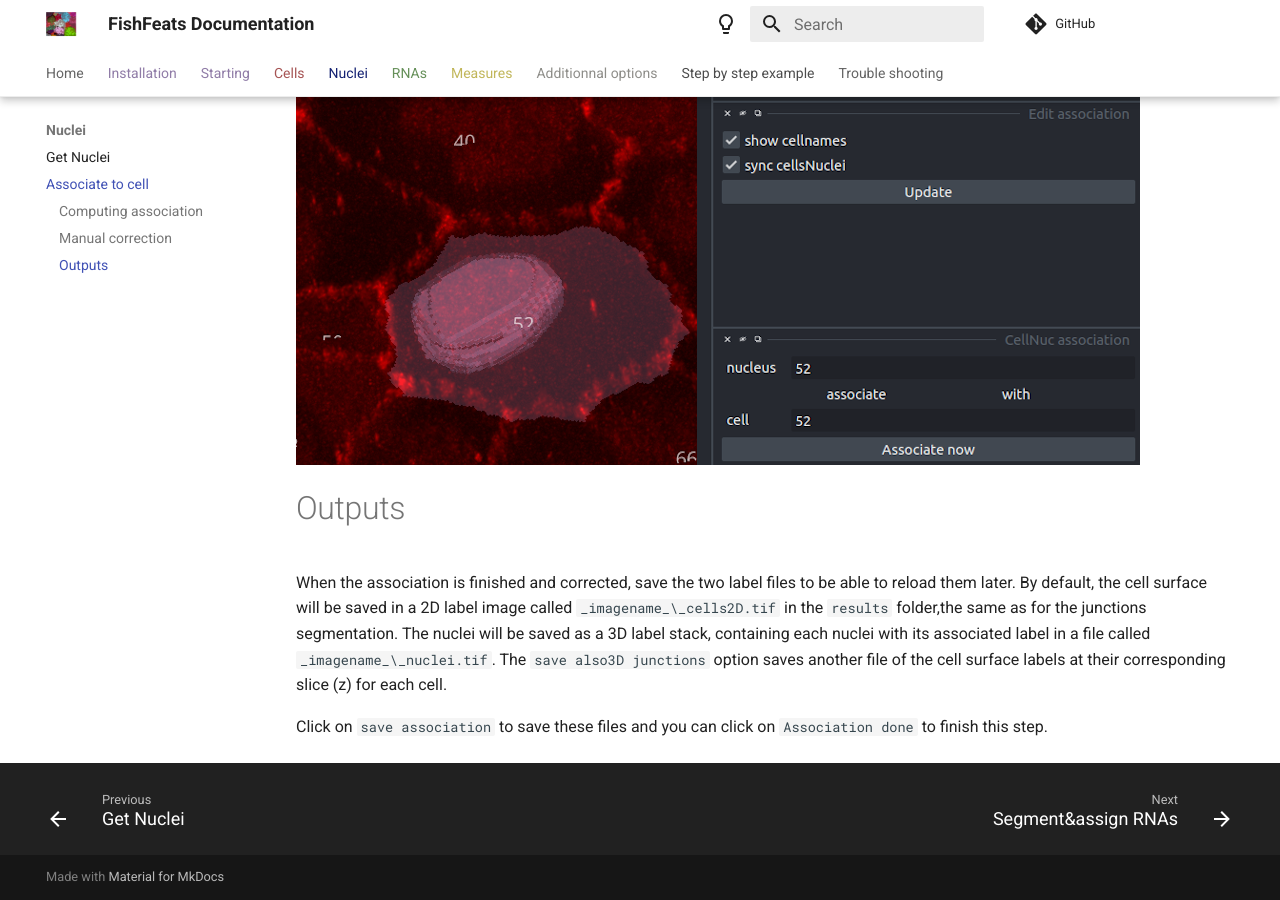
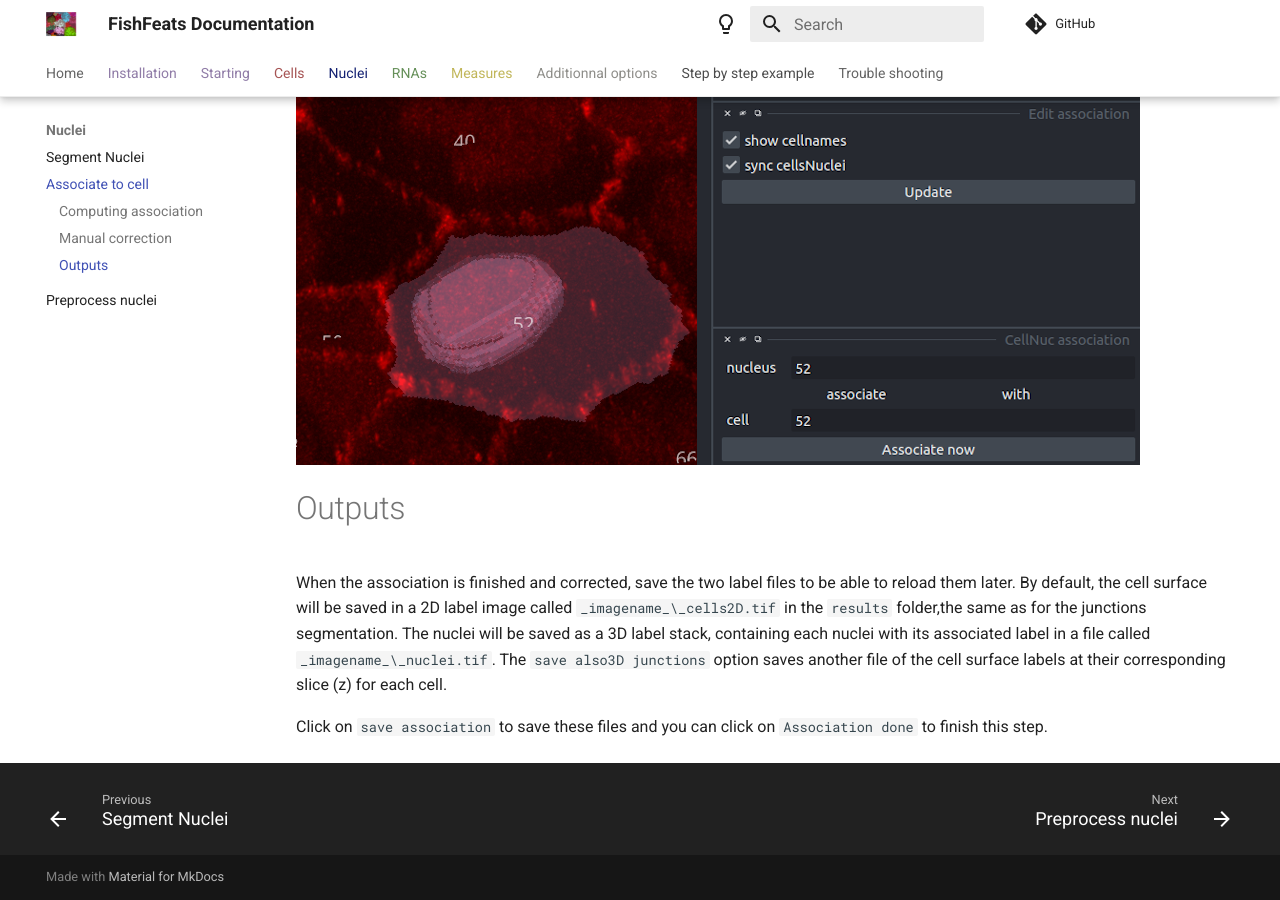
Before and after one commit to gletort/FishFeats, an MkDocs documentation site: the page built from docs/Associate.md, in a window 1280 px wide and 900 px high, scrolled down 1717 px. Built offline with MkDocs 1.6.1 and Material for MkDocs 9.7.7, drawn with Linux system fonts in a browser that asks for light colours; comment, search, counter and statistics services are not loaded.

Commit message:
doc links

```diff
--- a/mkdocs.yml
+++ b/mkdocs.yml
@@ -13,14 +13,15 @@ nav:
         - Segment: Get-cells.md
         - 3D cell positions: 3d-cell-positions.md
     - Nuclei:
-        - Get Nuclei: Get-nuclei.md
+        - Segment Nuclei: Get-nuclei.md
         - Associate to cell: Associate.md
+        - Preprocess nuclei: Preprocess-nuclei.md
     - RNAs:
         - Segment&assign RNAs: Get-RNAs.md
     - Measures:
         - Classify cells: Classify-cells.md
-        - Measure cytoplasmic: Measure-cytoplasmic-staining.md
-        - Measure nuclear: Measure-nuclear-staining.md
+        - Measure cytoplasmic intensity: Measure-cytoplasmic-staining.md
+        - Measure nuclear intensity: Measure-nuclear-staining.md
     - Additionnal options:
         - Touching labels: Touching-labels.md
         - Hierarchical clustering: Hierarchical-clustering.md
```
Also changed, not shown: docs/Preprocess-nuclei.md (added, +31 -0 lines).
